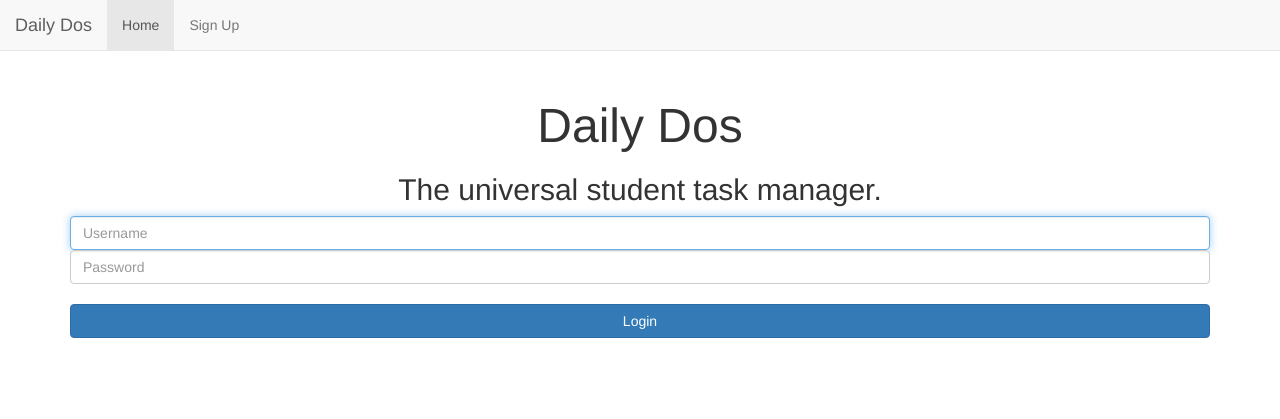
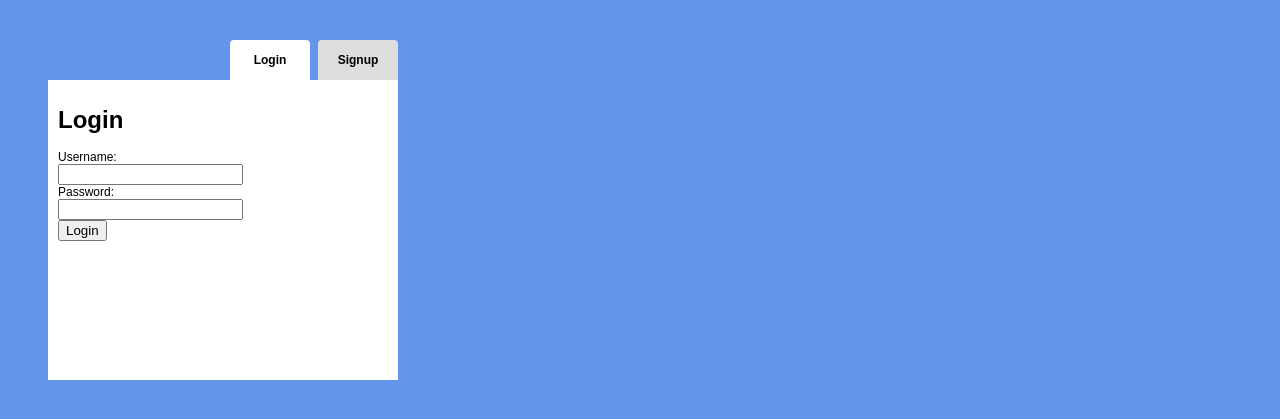
Before and after one commit to jerry-lei/Dailydos, a Flask app: template templates/home.html in a window 1280 px wide. Shown: the top 419 px of the page. Run offline with Flask 2, Linux system fonts and the light colour scheme; the template is opened without the code that fills it, so the values that code supplies are empty; parts of the project's set-up code (start-up, migrations or seed data) failed here and were passed over; some libraries are stand-ins or nearby versions.

Commit message:
changed home.html

```diff
--- a/app.py
+++ b/app.py
@@ -1,12 +1,12 @@
 from flask import Flask, render_template
-import login_utils
+#import login_utils
 application = Flask(__name__)
 
 
-@application.route("/", methods=['GET','POST'])
+@application.route("/")#, methods=['GET','POST'])
 def home():
-    if request.method=="GET":
-        return render_template('home2.html')
+#    if request.method=="GET":
+    return render_template('home.html')
 
     '''  else:
         button = request.form['button']
--- a/templates/home.html
+++ b/templates/home.html
@@ -1,71 +1,143 @@
 <!DOCTYPE html>
 <html>
 <head>
-<!--<link rel="shortcut icon" href="favicon.ico">-->
+<meta http-equiv="Content-Type" content="text/html; charset=utf-8" />
 <title>Daily Dos</title>
-<meta charset="UTF-8">
-<meta name="viewport" content="width=device-width, initial-scale=1">
-<link rel="stylesheet" href="http://maxcdn.bootstrapcdn.com/bootstrap/3.3.5/css/bootstrap.min.css">
-<script src="https://ajax.googleapis.com/ajax/libs/jquery/1.11.3/jquery.min.js"></script>
-<script src="http://maxcdn.bootstrapcdn.com/bootstrap/3.3.5/js/bootstrap.min.js"></script>
-<!-- Custom styles for this template -->
-<link rel= "stylesheet" type= "text/css" href= "{{ url_for('static',filename='styles/style.css') }}">
+<script type="text/javascript" src="http://ajax.googleapis.com/
+ajax/libs/jquery/1.5/jquery.min.js"></script>
+<script type="application/javascript">
+$(document).ready(function()
+{
+
+$(".tab").click(function()
+{
+var X=$(this).attr('id');
+
+if(X=='signup')
+{
+$("#login").removeClass('select');
+$("#signup").addClass('select');
+$("#loginbox").slideUp();
+$("#signupbox").slideDown();
+}
+else
+{
+$("#signup").removeClass('select');
+$("#login").addClass('select');
+$("#signupbox").slideUp();
+$("#loginbox").slideDown();
+}
+
+});
+
+});
+</script>
 <style>
 body
 {
-background-image:url('''+img+''');
-background-repeat:no-repeat;
-background-attachment:fixed;
-background-position:center
+	font-family:Arial, Helvetica, sans-serif;
+	font-size:12px; background-color:#6495ED;
 }
-body {
-    font-family: Futura, Helvetica, sans-serif;
-    text-align: Center;
-    <!--color: rgb(255,255,255);-->
+#container
+{
+	width:350px
 }
+#tabbox
+{
+	height:40px
+}
+#panel
+{
+	background-color:#FFF;
+	height:300px;
+
+}
+.tab
+{
+background: #dedede;
+display: block;
+height: 40px;
+line-height: 40px;
+text-align: center;
+width: 80px;
+float: right;
+font-weight: bold;
+-webkit-border-top-left-radius: 4px;
+-webkit-border-top-right-radius: 4px;
+-moz-border-radius: 4px 4px 0px 0px;
+}
+a
+{
+color: #000;
+margin: 0;
+padding: 0;
+text-decoration: none;
+}
+.signup
+{
+	margin-left:8px;
+
+}
+.select
+{
+	background-color:#FFF;
+
+}
+#loginbox
+{
+	height:300px;
+	padding:10px;
+}
+#signupbox
+{
+	height:300px;
+	padding:10px;
+	display:none;
+}
+
+
 </style>
 </head>
 
 <body>
+<div style="margin:40px">
+<div id="container">
+<div id="tabbox">
+<a href="#" id="signup" class="tab signup">Signup</a>
+<a href="#" id="login" class="tab select">Login</a>
+</div>
 
-<nav class="navbar navbar-default navbar-fixed-top">
-        <div class="navbar-header">
-          <button type="button" class="navbar-toggle collapsed" data-toggle="collapse" data-target="#navbar" aria-expanded="false" aria-controls="navbar">
-            <span class="sr-only">Toggle navigation</span>
-            <span class="icon-bar"></span>
-            <span class="icon-bar"></span>
-            <span class="icon-bar"></span>
-          </button>
-          <a class="navbar-brand" href="#">Daily Dos</a>
-        </div>
-        <div id="navbar" class="navbar-collapse collapse">
-          <ul class="nav navbar-nav">
-            <li class="active"><a href="/posts">Home</a></li>
-	    <li><a href="/register">Sign Up</a><li>
-          </ul>
-          <ul class="nav navbar-nav navbar-right">
-          </ul>
-      </div>
-    </nav>
-<br>
-<br>
-<br>
-<br>
-  <h1><font size="+10">Daily Dos</font></h1>
-  <h2>The universal student task manager.</h2>
-  <p>
+<div id="panel">
+<div id="loginbox">
+<h1>Login</h1>
 <form method="post">
-  <div class="container">
-    <form class="form-signin">
-      <input type="username" name="username" class="form-control" placeholder="Username" required autofocus>
-    </div>
-    <div class="container">
-      <input type="password" name="password" class="form-control" placeholder="Password" required>
-    </div>
-    <br>
-<div class="container">
-<input type="submit" class="btn btn-smll btn-primary btn-block" name ="button" value="Login">
+  Username:<br>
+  <input type="text" name="login_username">
+  <br>
+  Password:<br>
+  <input type="password" name="login_password">
+  <br>
+  <input type="submit" value="Login">
+</form>
 </div>
+<div id="signupbox">
+<h1>Signup</h1>
+<form method="post">
+  Username:<br>
+  <input type="text" name="new_username">
+  <br>
+  Password:<br>
+  <input type="password" name="new_password">
+  <br>
+  Confirm Password:<br>
+  <input type="password" name="new_confirm_password">
+  <br>
+  <input type="submit" value="Create Account">
 </form>
+</div>
+</div>
+
+</div>
+</div>
 </body>
 </html>
```
Also changed, not shown: templates/home2.html (deleted, +0 -143 lines), 1 other file.
